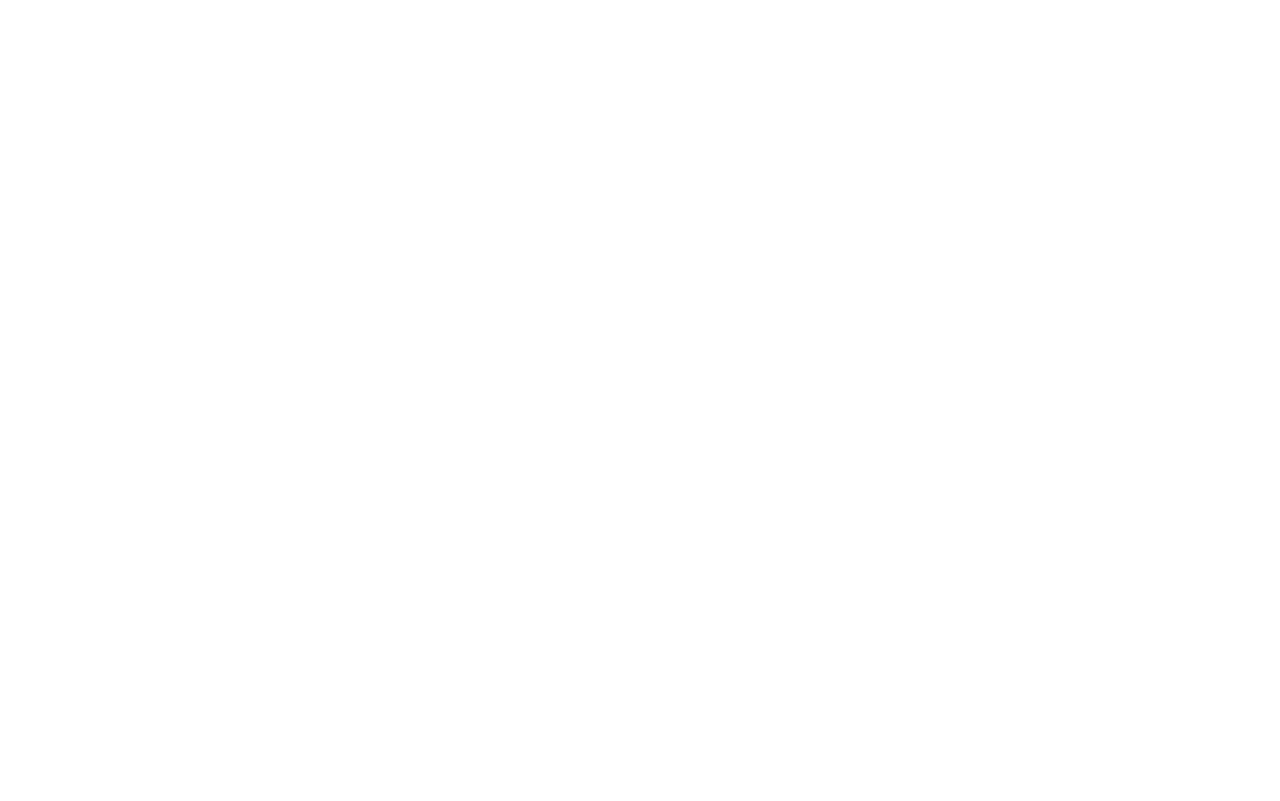
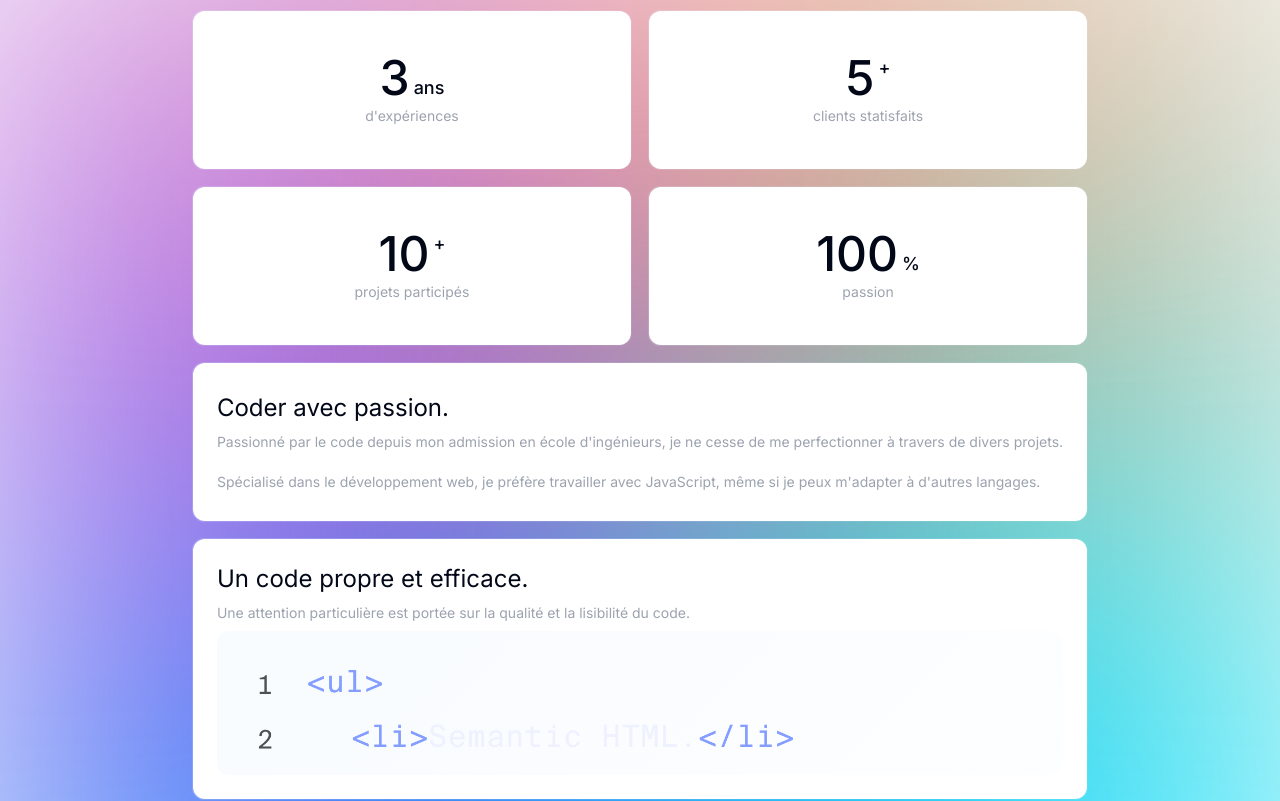
Before and after one commit to Zippee0709/portfolio, a Next.js app: page / in a window 1280 px wide. Shown: the part 802-1603 px from the top of the page. Before the commit the page ends 817 px from the top, so only its background shows below. Built offline with nearby package versions, Linux system fonts and the light colour scheme.

Commit message:
FEAT implement about-me section, with card component

```diff
--- a/src/app/globals.css
+++ b/src/app/globals.css
@@ -64,6 +64,23 @@
     --input: 217.2 32.6% 17.5%;
     --ring: 212.7 26.8% 83.9%;
   }
+
+  .bg-gradient-colored {
+    background: conic-gradient(
+        from 180deg at 50% 50%,
+        #0aefff -69.37deg,
+        #0f83ff 31.88deg,
+        #b056e7 120deg,
+        #ff9966 204.37deg,
+        #0aefff 290.63deg,
+        #0f83ff 391.87deg
+      ),
+      #a84ddf;
+  }
+
+  .bg-gradient-card {
+    background-image: linear-gradient(135deg,rgba(223,239,254,.22),rgba(223,239,254,.07))
+  }
 }
 
 @layer base {
--- a/src/app/page.tsx
+++ b/src/app/page.tsx
@@ -1,11 +1,13 @@
 import React from "react"
 
+import { AboutMe } from "@/components/app/sections/about-me"
 import { Presentation } from "@/components/app/sections/presentation"
 
 export default function Home() {
   return (
     <main className="flex flex-col items-center justify-center py-10">
       <Presentation />
+      <AboutMe />
     </main>
   )
 }
--- /dev/null
+++ b/src/components/app/cards/card.tsx
@@ -0,0 +1,20 @@
+import React from "react"
+
+import { cn } from "@/lib/utils"
+
+const Card = React.forwardRef<
+  HTMLDivElement,
+  React.HTMLAttributes<HTMLDivElement>
+>(({ className, ...props }, ref) => (
+  <div ref={ref} className="rounded-xl bg-gradient-card min-h-[160px] p-px">
+    <div
+      className={cn(
+        "flex flex-col justify-center items-center gap-1 w-full h-full bg-card rounded-xl",
+        className
+      )}
+      {...props}
+    />
+  </div>
+))
+
+export { Card }
--- a/src/components/app/footer.tsx
+++ b/src/components/app/footer.tsx
@@ -4,7 +4,7 @@
   return (
     <footer className="flex justify-center p-4 border-t">
       <p className="text-sm font-medium">
-        2023 | Coded with ❤️️ by Zhiwen Wang
+        © 2023 | Coded with ❤️️ by Zhiwen Wang
       </p>
     </footer>
   )
--- /dev/null
+++ b/src/components/app/sections/about-me.tsx
@@ -0,0 +1,89 @@
+import React from "react"
+import Image from "next/image"
+
+import { Card } from "@/components/app/cards/card"
+
+const AboutMe = () => {
+  return (
+    <section className="relative flex flex-col gap-8 items-center p-4 w-full h-full">
+      <div className="z-[-1] absolute w-screen h-full left-0 flex justify-center items-center mx-auto blur-[180px]">
+        <div className="w-full h-full bg-gradient-colored"></div>
+      </div>
+      <p className="text-4xl font-medium">À propos de moi</p>
+      <div className="grid grid-cols-1 grid-rows-1 gap-4">
+        <div className="grid grid-cols-2 grid-rows-2 gap-4 w-full h-full">
+          <Card>
+            <div className="flex gap-1 font-medium items-end">
+              <p className="text-5xl">3</p>
+              <p className="text-lg">ans</p>
+            </div>
+            <p className="text-sm text-gray-400">d'expériences</p>
+          </Card>
+          <Card>
+            <div className="flex gap-1 font-medium items-start">
+              <p className="text-5xl">5</p>
+              <p className="text-lg">+</p>
+            </div>
+            <p className="text-sm text-gray-400">clients statisfaits</p>
+          </Card>
+          <Card>
+            <div className="flex gap-1 font-medium items-start">
+              <p className="text-5xl">10</p>
+              <p className="text-lg">+</p>
+            </div>
+            <p className="text-sm text-gray-400">projets participés</p>
+          </Card>
+          <Card>
+            <div className="flex gap-1 font-medium items-end">
+              <p className="text-5xl">100</p>
+              <p className="text-lg">%</p>
+            </div>
+            <p className="text-sm text-gray-400">passion</p>
+          </Card>
+        </div>
+        <Card className="items-start gap-2 p-6">
+          <p className="text-2xl">Coder avec passion.</p>
+          <p className="text-sm text-gray-400">
+            Passionné par le code depuis mon admission en école d'ingénieurs, je
+            ne cesse de me perfectionner à travers de divers projets.
+            <br />
+            <br />
+            Spécialisé dans le développement web, je préfère travailler avec
+            JavaScript, même si je peux m'adapter à d'autres langages.
+          </p>
+        </Card>
+        <Card className="items-start gap-2 p-6">
+          <p className="text-2xl">Un code propre et efficace.</p>
+          <p className="text-sm text-gray-400 pr-6">
+            Une attention particulière est portée sur la qualité et la
+            lisibilité du code.
+          </p>
+          <div className="relative w-full h-36 bg-gradient-card rounded-xl">
+            <Image
+              src="/images/code.png"
+              alt="Screenshot showing HTML semntic code"
+              fill
+              style={{ objectFit: "cover", objectPosition: "left top" }}
+            />
+          </div>
+        </Card>
+        <Card className="items-start gap-2 pt-6 pl-6">
+          <p className="text-2xl pr-6">Développement responsive.</p>
+          <p className="text-sm text-gray-400 pr-6">
+            Avec une approche "mobile-first", un standard de nos jours.
+          </p>
+          <div className="relative w-full h-60 rounded-xl">
+            <Image
+              src="/images/responsive.webp"
+              alt="Screenshot showing the responsiveness of an website"
+              fill
+              style={{ objectFit: "cover", objectPosition: "left top" }}
+            />
+          </div>
+        </Card>
+      </div>
+    </section>
+  )
+}
+
+export { AboutMe }
--- /dev/null
+++ b/src/components/ui/card.tsx
@@ -0,0 +1,76 @@
+import * as React from "react"
+
+import { cn } from "@/lib/utils"
+
+const Card = React.forwardRef<
+  HTMLDivElement,
+  React.HTMLAttributes<HTMLDivElement>
+>(({ className, ...props }, ref) => (
+  <div
+    ref={ref}
+    className={cn(
+      "rounded-xl border bg-card text-card-foreground shadow",
+      className
+    )}
+    {...props}
+  />
+))
+Card.displayName = "Card"
+
+const CardHeader = React.forwardRef<
+  HTMLDivElement,
+  React.HTMLAttributes<HTMLDivElement>
+>(({ className, ...props }, ref) => (
+  <div
+    ref={ref}
+    className={cn("flex flex-col space-y-1.5 p-6", className)}
+    {...props}
+  />
+))
+CardHeader.displayName = "CardHeader"
+
+const CardTitle = React.forwardRef<
+  HTMLParagraphElement,
+  React.HTMLAttributes<HTMLHeadingElement>
+>(({ className, ...props }, ref) => (
+  <h3
+    ref={ref}
+    className={cn("font-semibold leading-none tracking-tight", className)}
+    {...props}
+  />
+))
+CardTitle.displayName = "CardTitle"
+
+const CardDescription = React.forwardRef<
+  HTMLParagraphElement,
+  React.HTMLAttributes<HTMLParagraphElement>
+>(({ className, ...props }, ref) => (
+  <p
+    ref={ref}
+    className={cn("text-sm text-muted-foreground", className)}
+    {...props}
+  />
+))
+CardDescription.displayName = "CardDescription"
+
+const CardContent = React.forwardRef<
+  HTMLDivElement,
+  React.HTMLAttributes<HTMLDivElement>
+>(({ className, ...props }, ref) => (
+  <div ref={ref} className={cn("p-6 pt-0", className)} {...props} />
+))
+CardContent.displayName = "CardContent"
+
+const CardFooter = React.forwardRef<
+  HTMLDivElement,
+  React.HTMLAttributes<HTMLDivElement>
+>(({ className, ...props }, ref) => (
+  <div
+    ref={ref}
+    className={cn("flex items-center p-6 pt-0", className)}
+    {...props}
+  />
+))
+CardFooter.displayName = "CardFooter"
+
+export { Card, CardHeader, CardFooter, CardTitle, CardDescription, CardContent }
```
Also changed, not shown: public/images/code.png (added), public/images/responsive.webp (added).
